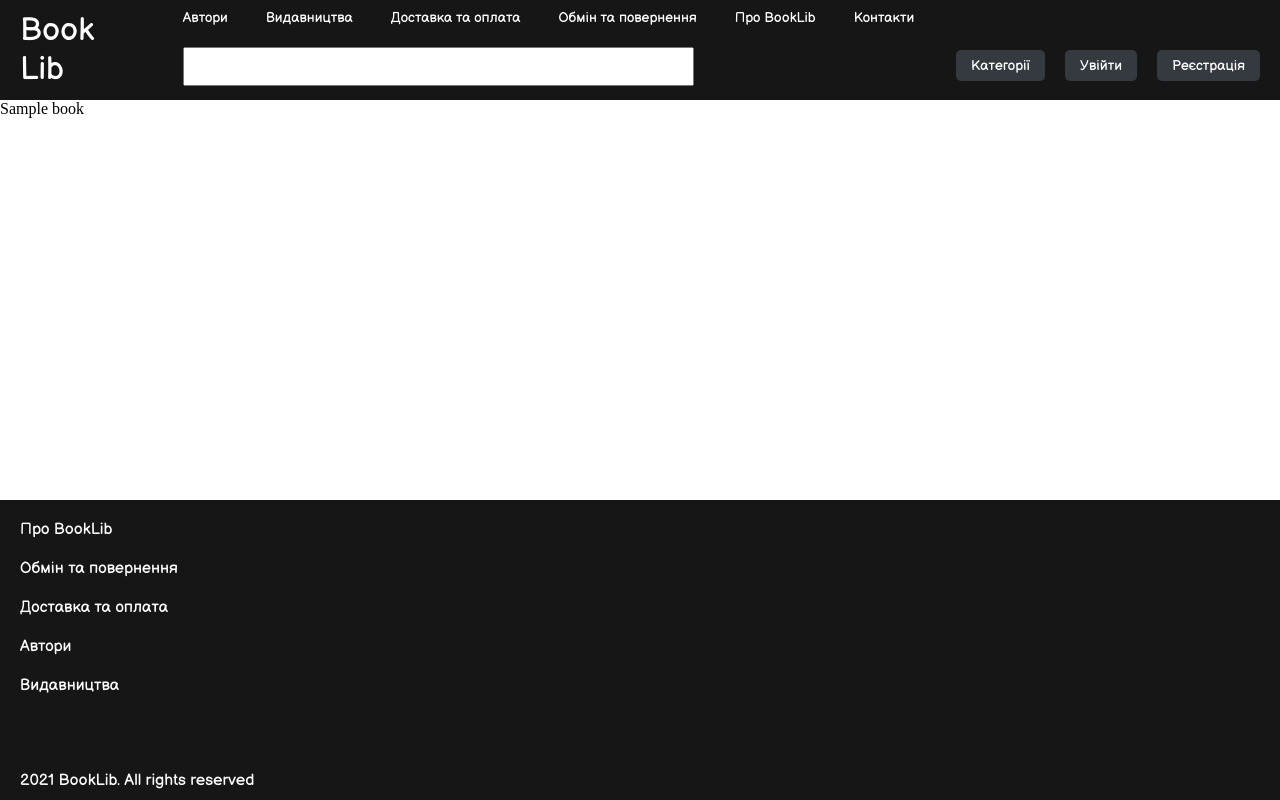
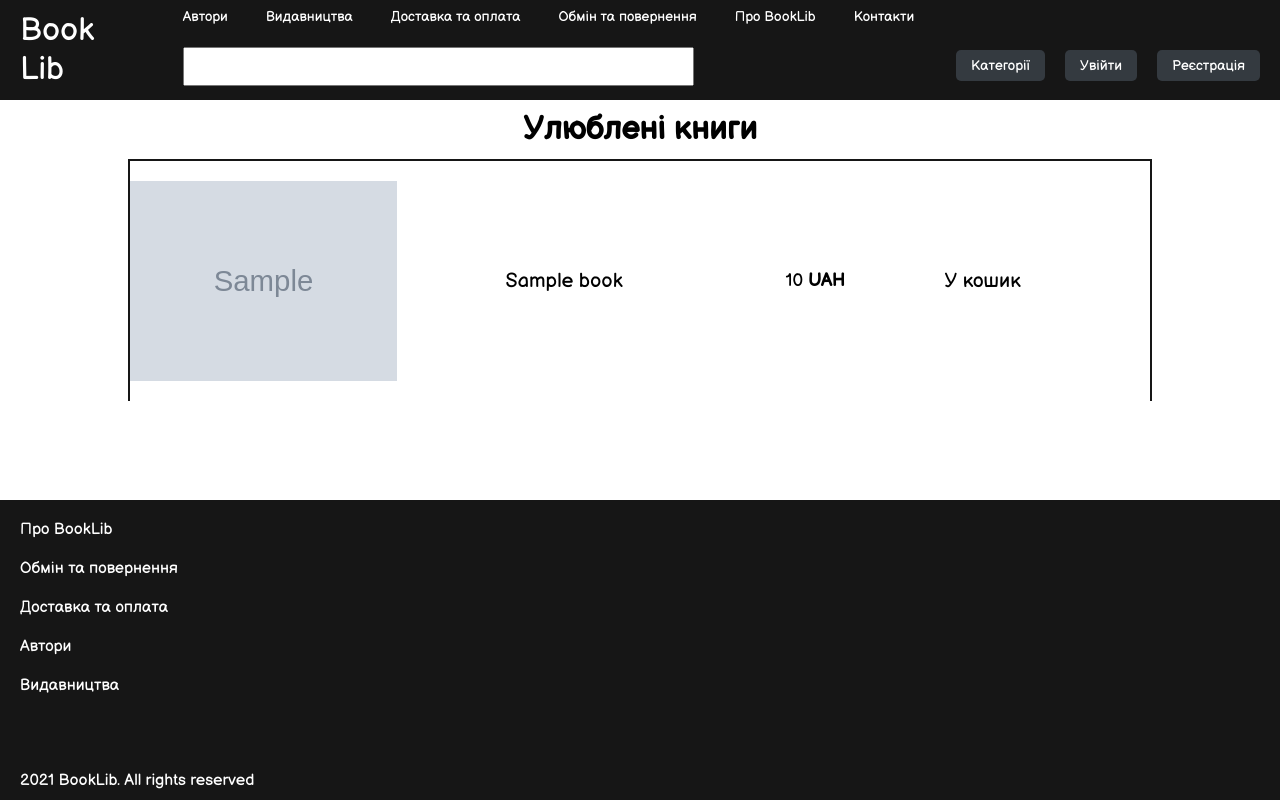
Before and after one commit to MNDonut/BookLib, a Django app: template bookmark/templates/bookmarks.html in a window 1280 px wide. Run offline with Django 3.2, Linux system fonts and the light colour scheme; the template is opened without the code that fills it: most values are stand-ins (such as "Sample title", 1, 10 or a date in 2020); grey boxes marked "Sample" are stand-in pictures.

Commit message:
Bookmark page was re-designed

```diff
--- a/bookmark/static/bookmarks.css
+++ b/bookmark/static/bookmarks.css
@@ -0,0 +1,84 @@
+body {
+    font-family: 'Balsamiq Sans', cursive;
+}
+
+h1 {
+    padding: 10px 0;
+    text-align: center;
+}
+
+.bookmarks-wrapper {
+    padding: 0 10%;
+}
+
+.bookmarks-loop {
+    padding: 20px 0;
+    border-top: 2px solid var(--menu);
+    border-left: 2px solid var(--menu);
+    border-right: 2px solid var(--menu);
+    row-gap: 20px;
+    display: grid;
+    overflow: hidden;
+}
+
+.bookmarks-loop * {
+    z-index: 1;
+}
+
+.bookmark {
+    text-align: center;
+    align-items: center;
+    display: grid;
+    grid-template-columns: 1fr 2fr 1fr 1fr 0.5fr;
+    transition: 0.3s ease-in-out;
+}
+
+.bookmark:hover {
+    transform: scale(1.02);
+}
+
+.bookmark-img-container {
+    display: flex;
+    justify-content: center;
+}
+
+.bookmark-img-container img {
+    width: auto;
+    max-height: 200px;
+}
+
+.bookmark-title {
+    color: black;
+    font-size: 20px;
+}
+
+.bookmark-title:hover, .bookmark-buy:hover {
+    text-decoration: underline;
+}
+
+.bookmark-price {
+    font-size: 18px;
+}
+
+.fa-times {
+    color: crimson;
+    transition: 0.3s ease-in-out;
+}
+
+.fa-times:hover {
+    color: white;
+    background: crimson;
+    padding: 10px 15px;
+}
+
+.bookmark-in-cart {
+    color: black;
+    font-size: 20px;
+    transition: 0.3s ease-in-out;
+}
+
+.bookmark-in-cart:hover {
+    color: rgb(255, 255, 255);
+    padding: 10px;
+    background: green;
+}
--- a/bookmark/templates/bookmarks.html
+++ b/bookmark/templates/bookmarks.html
@@ -4,7 +4,22 @@
 
 {% block content %}
 <link rel="stylesheet" href="{% static 'bookmarks.css' %}">
-{% for book in bookmarks %}
-{{ book }}
-{% endfor %}
+<h1>Улюблені книги</h1>
+<div class="bookmarks-wrapper">
+    <div class="bookmarks-loop">
+        {% for bookmark in bookmarks %}
+        <div class="bookmark">
+            <a class="bookmark-img-container" href="{% url 'bookBySlug' bookmark.book.slug %}">
+                <img src="{{ bookmark.book.image.url }}" alt="">
+            </a>
+            <p>
+                <a href="{% url 'bookBySlug' bookmark.book.slug %}" class="bookmark-title">{{ bookmark.book.title }}</a>
+            </p>
+            <p class="bookmark-price">{{ bookmark.book.price }} <b>UAH</b></p>
+            <a href="#" class="bookmark-in-cart">У кошик</a>
+            <a href="{% url 'removeBookmark' bookmark.book.slug %}"><i class="fas fa-times fa-2x"></i></a>
+        </div>
+        {% endfor %}
+    </div>
+</div>
 {% endblock %}
--- a/bookmark/urls.py
+++ b/bookmark/urls.py
@@ -3,5 +3,6 @@ from . import views
 
 urlpatterns = [
     path('', views.bookmarks, name='bookmarks'),
-    path('add/<str:slug>/', views.addBookmark, name='addBookmark')
+    path('add/<str:slug>/', views.addBookmark, name='addBookmark'),
+    path('remove/<str:slug>/', views.removeBookmark, name='removeBookmark')
 ]
```
Also changed, not shown: bookmark/views.py (+7 -0 lines).
